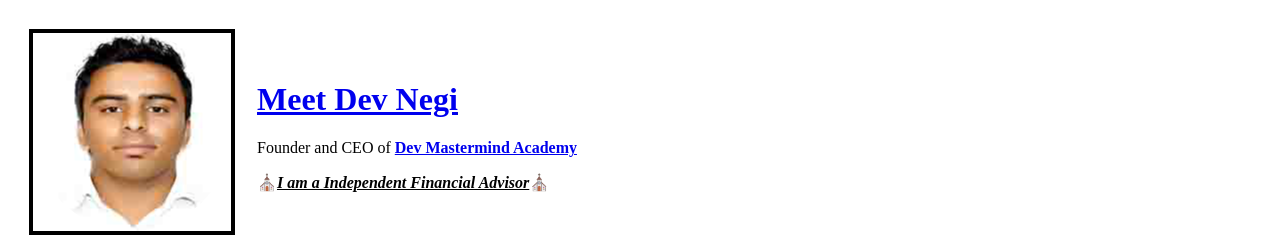
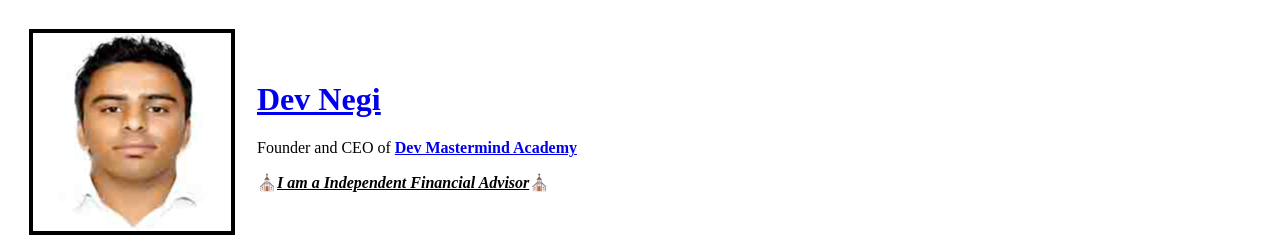
Before and after one commit to negidev8/CV, a plain HTML site: page index.html in a window 1280 px wide. Shown: the top 237 px of the page. Drawn offline with Linux system fonts and the light colour scheme.

Commit message:
Update index.html

```diff
--- a/index.html
+++ b/index.html
@@ -11,7 +11,7 @@
     <tr>
       <td><img src="Dev Negi.png" border="4px" alt="Dev Negi Profile pricture"></td>
       <td>
-        <h1><u><a href="https://www.facebook.com/negidev8/">Meet Dev Negi</a></u></h1>
+        <h1><u><a href="https://www.facebook.com/negidev8/">Dev Negi</a></u></h1>
         <p>Founder and CEO of <strong><a href="https://devmlmhelp.blogspot.com/">Dev Mastermind Academy</a></strong></p>
         <p>&#9962;<em><strong><u>I am a Independent Financial Advisor</u></strong></em>&#9962;</p>
     </tr>
```
